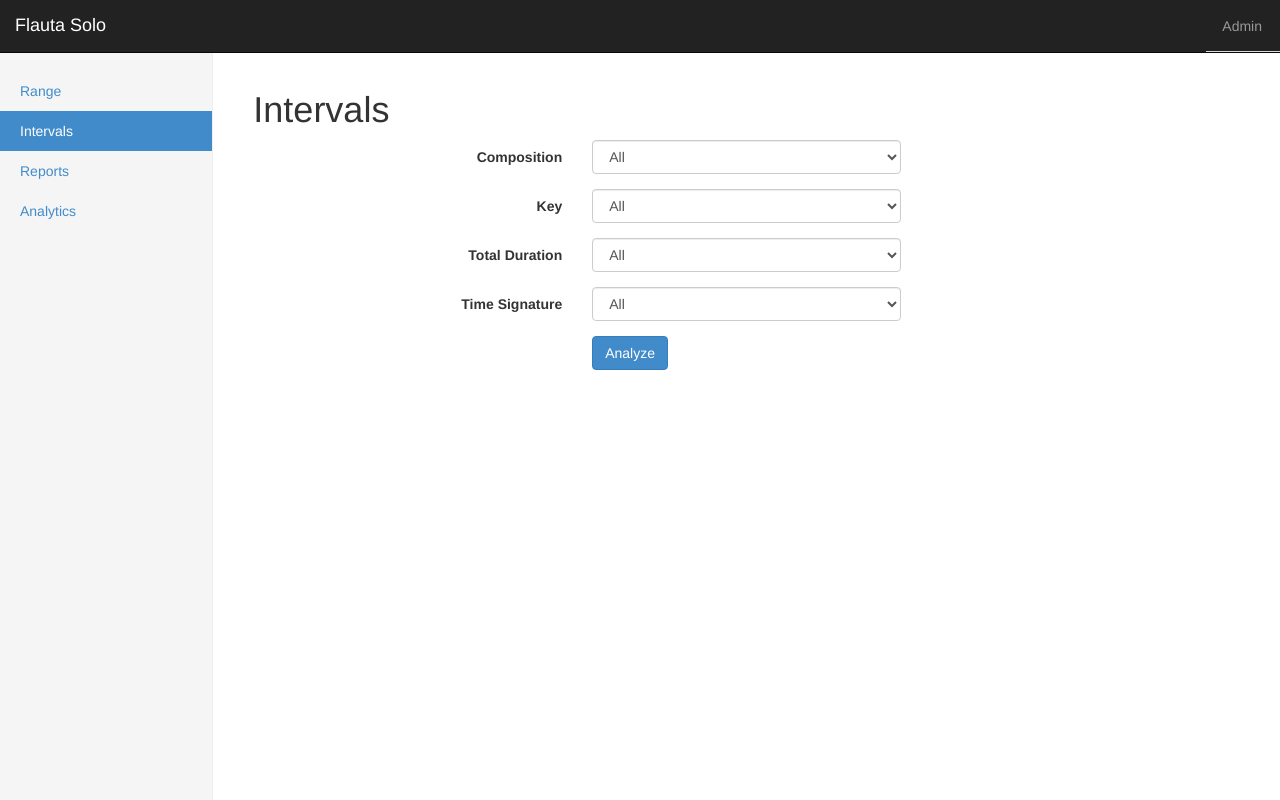
After one commit to msampaio/flauta-solo, a Django app: page /intervals/ in a window 1280 px wide. The commit adds this page. Run offline with Django 3.2, Linux system fonts and the light colour scheme; data that the repository does not hold is empty; some libraries are stand-ins or nearby versions.

Commit message:
Add view, computation and functions for intervals

```diff
--- a/analysis/templates/base.html
+++ b/analysis/templates/base.html
@@ -52,6 +52,7 @@
         <div class="col-sm-3 col-md-2 sidebar">
           <ul class="nav nav-sidebar">
             <li id="range"><a href="{% url "range" %}">Range</a></li>
+            <li id="intervals"><a href="{% url "intervals" %}">Intervals</a></li>
             <li id="reports"><a href="#">Reports</a></li>
             <li id="analytics"><a href="#">Analytics</a></li>
           </ul>
--- /dev/null
+++ b/analysis/templates/intervals.html
@@ -0,0 +1,77 @@
+{% extends "base.html" %}
+
+{% block title %}
+    Flauta Solo | Intervals
+{% endblock %}
+
+
+{% block body %}
+    <h1>Intervals</h1>
+
+    <form class="form-horizontal" action='{% url "intervals" %}' method="post">
+        {% csrf_token %}
+        <fieldset>
+            <div class="form-group">
+                <label class="col-md-4 control-label" for="select-composition">Composition</label>
+
+                <div class="col-md-4">
+                    <select id="composition" name="select-composition" class="form-control">
+                        <option value="all">All</option>
+                        {% for composition in compositions %}
+                            <option value="{{ composition.title }}">{{ composition.title }}</option>
+                        {% endfor %}
+                    </select>
+                </div>
+            </div>
+
+            <div class="form-group">
+                <label class="col-md-4 control-label" for="select-key">Key</label>
+
+                <div class="col-md-4">
+                    <select id="select-key" name="select-key" class="form-control">
+                    {% include "_options.html" with items=keys %}
+                    </select>
+                </div>
+            </div>
+
+            <div class="form-group">
+                <label class="col-md-4 control-label" for="select-duration">Total Duration</label>
+
+                <div class="col-md-4">
+                    <select id="select-duration" name="select-duration" class="form-control">
+                    {% include "_options.html" with items=durations %}
+                    </select>
+                </div>
+            </div>
+
+            <div class="form-group">
+                <label class="col-md-4 control-label" for="select-time-signature">Time Signature</label>
+
+                <div class="col-md-4">
+                    <select id="select-time-signature" name="select-time-signature" class="form-control">
+                    {% include "_options.html" with items=signatures %}
+                    </select>
+                </div>
+            </div>
+
+            <div class="form-group">
+                <label class="col-md-4 control-label" for="submit"></label>
+
+                <div class="col-md-4">
+                    <button id="submit" name="submit" class="btn btn-primary">Analyze</button>
+                </div>
+            </div>
+
+        </fieldset>
+    </form>
+
+{% endblock %}
+
+{% block javascript %}
+    <script>
+        $(document).ready(function () {
+            $(".nav li").removeClass("active");
+            $('#intervals').addClass('active');
+        });
+    </script>
+{% endblock %}
--- a/analysis/views.py
+++ b/analysis/views.py
@@ -4,6 +4,7 @@ from django.http import HttpResponseRedirect, HttpResponse
 from django.shortcuts import render
 from analysis.models import MusicData, Composition
 from analysis.computation import range
+from analysis.computation import intervals
 
 
 def home(request):
@@ -71,3 +72,39 @@ def show_range(request):
             'signatures': uniq_items_in_model('time_signature'),
     }
     return render(request, 'range.html', args)
+
+
+def show_intervals(request):
+    def uniq_items_in_model(item, model=MusicData):
+        items = model.objects.values(item).distinct().order_by(item)
+        return [x[item] for x in items]
+
+    def select_filter(name, item, arguments, template='music_data__%s'):
+        if item != "all":
+            arguments[template % name] = item
+
+    if request.method == 'POST':
+        kwargs = {}
+
+        title = request.POST['select-composition']
+        key = request.POST['select-key']
+        total_duration = request.POST['select-duration']
+        time_signature = request.POST['select-time-signature']
+
+        select_filter('title', title, kwargs, template='%s')
+        select_filter('key', key, kwargs)
+        select_filter('total_duration', total_duration, kwargs)
+        select_filter('time_signature', time_signature, kwargs)
+
+        compositions = Composition.objects.filter(**kwargs)
+
+        args = intervals.analysis(compositions)
+
+        return render(request, 'intervals_result.html', args)
+
+    args = {'compositions': uniq_items_in_model('title', Composition),
+            'keys': uniq_items_in_model('key'),
+            'durations': uniq_items_in_model('total_duration'),
+            'signatures': uniq_items_in_model('time_signature'),
+    }
+    return render(request, 'intervals.html', args)
--- a/flute/urls.py
+++ b/flute/urls.py
@@ -7,6 +7,7 @@ urlpatterns = patterns('',
     url(r'^$', 'analysis.views.home', name='home'),
     url(r'^login/$', 'analysis.views.login_user', name='login_user'),
     url(r'^range/$', 'analysis.views.show_range', name='range'),
+    url(r'^intervals/$', 'analysis.views.show_intervals', name='intervals'),
     url(r'^dashboard/$', 'analysis.views.dashboard', name='dashboard'),
     url(r'^admin/', include(admin.site.urls)),
 )
```
Also changed, not shown: analysis/computation/intervals.py (added, +72 -0 lines), analysis/templates/intervals_result.html (added, +71 -0 lines).
